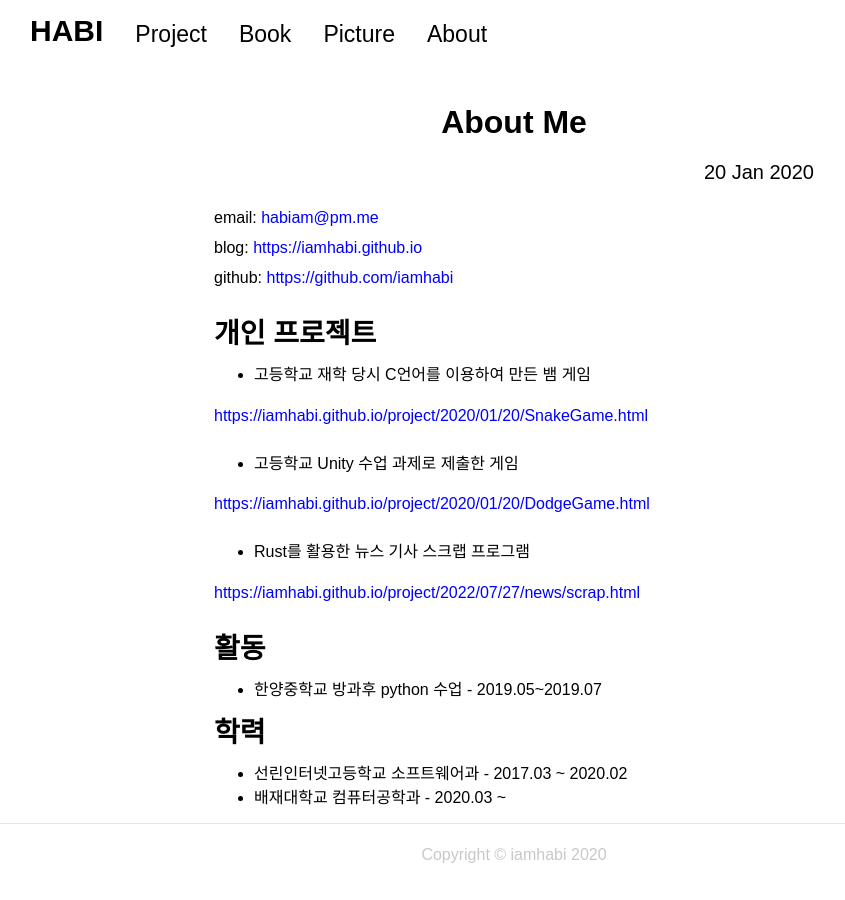
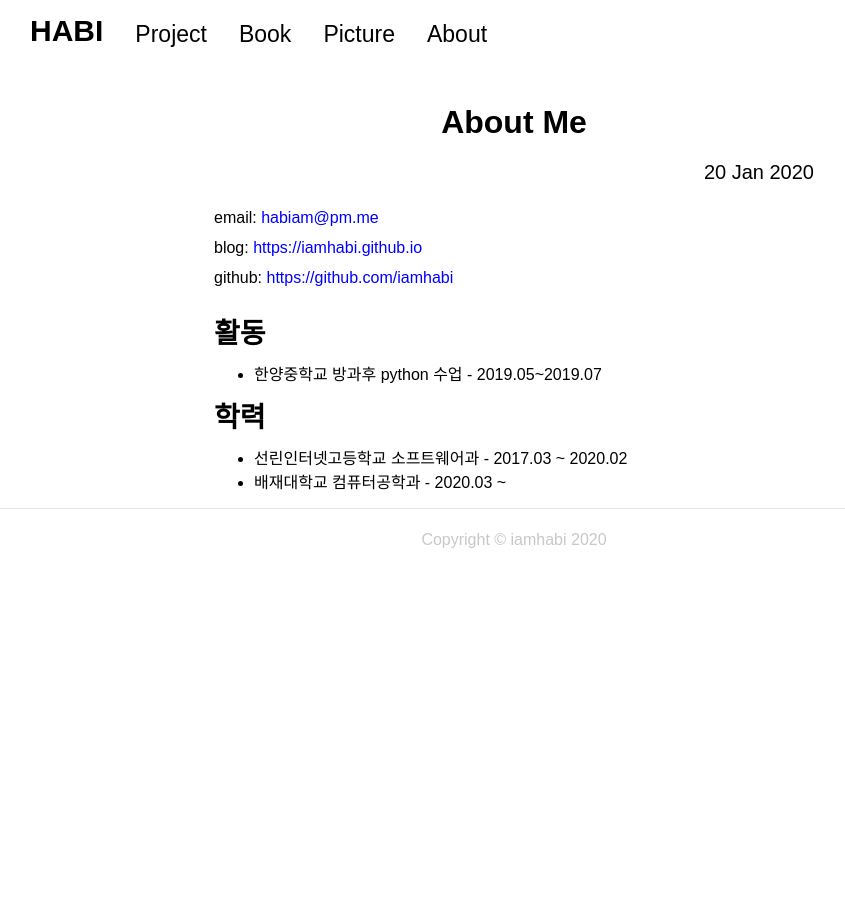
Before and after one commit to iamhabi/iamhabi.github.io, a Jekyll site: the page built from _posts/2020-01-20-AboutMe.md, in a window 1280 px wide. Shown: the whole page, without its empty margins (126-971 px from the left). Built offline with Jekyll 4.4.1, drawn with Linux system fonts in a browser that asks for light colours.

Commit message:
Update 2020-01-20-AboutMe.md

```diff
--- a/_posts/2020-01-20-AboutMe.md
+++ b/_posts/2020-01-20-AboutMe.md
@@ -10,15 +10,6 @@ email: [habiam@pm.me](mailto:habiam@m.me)
 blog: <https://iamhabi.github.io>
 github: <https://github.com/iamhabi>
 
-## 개인 프로젝트
-- 고등학교 재학 당시 C언어를 이용하여 만든 뱀 게임
-<https://iamhabi.github.io/project/2020/01/20/SnakeGame.html>
-
-- 고등학교 Unity 수업 과제로 제출한 게임
-<https://iamhabi.github.io/project/2020/01/20/DodgeGame.html>
-
-- Rust를 활용한 뉴스 기사 스크랩 프로그램
-<https://iamhabi.github.io/project/2022/07/27/news/scrap.html>
 
 ## 활동
 - 한양중학교 방과후 python 수업 - 2019.05~2019.07
```
